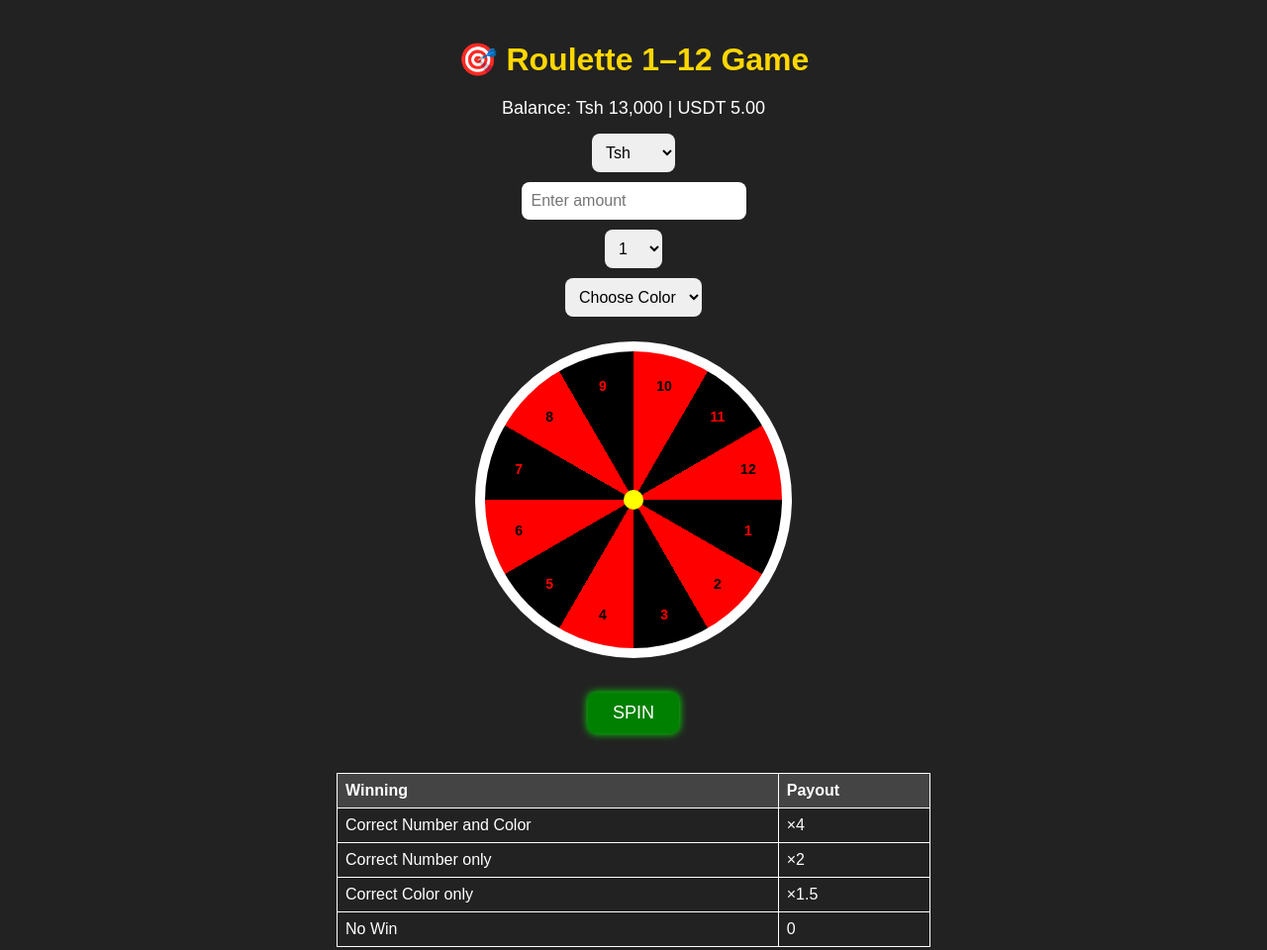
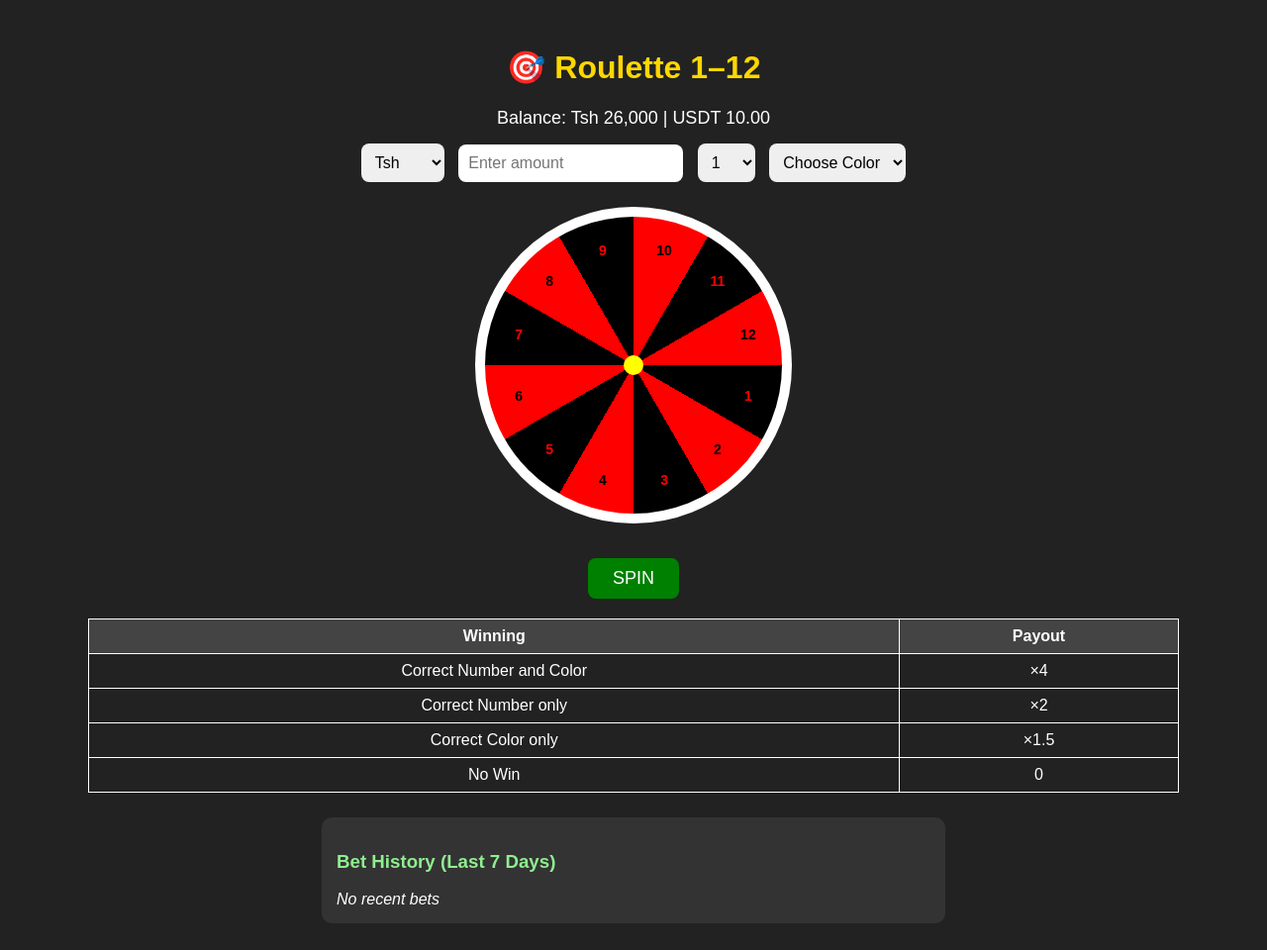
Before and after one commit to realinvestment/real-investment-, a plain HTML site: page roulette.html in a window 1280 px wide. Shown: the top 960 px of the page at 99% size. Drawn offline with Linux system fonts and the light colour scheme.

Commit message:
Add files via upload

```diff
--- a/roulette.html
+++ b/roulette.html
@@ -2,8 +2,7 @@
 <html lang="en">
 <head>
   <meta charset="UTF-8" />
-  <title>🎯 Roulette 1–12 Game</title>
-  <meta name="viewport" content="width=device-width, initial-scale=1" />
+  <title>Roulette 1-12 Game</title>
   <style>
     /* ====== BASIC PAGE STYLING ====== */
     body {
@@ -12,13 +11,8 @@
       font-family: Arial, sans-serif;
       text-align: center;
       padding: 20px;
-      margin: 0;
-      min-height: 100vh;
-      display: flex;
-      flex-direction: column;
-      align-items: center;
     }
-    h1 { color: gold; margin-bottom: 10px; }
+    h1 { color: gold; }
 
     /* Smooth transition for animations */
     .wheel, .ball, .number-label, button, input, select {
@@ -42,7 +36,6 @@
         red 300deg 330deg, black 330deg 360deg
       );
       position: relative;
-      user-select: none;
     }
 
     /* Number labels inside the wheel */
@@ -69,14 +62,12 @@
       top: 140px;
       left: 140px;
       z-index: 10;
-      pointer-events: none;
     }
 
     /* Balance & result display */
     .balance, .result {
       font-size: 18px;
       margin: 10px 0;
-      user-select: none;
     }
 
     /* Inputs & selects */
@@ -86,8 +77,6 @@
       margin: 5px;
       border-radius: 8px;
       border: none;
-      outline: none;
-      user-select: none;
     }
 
     /* Spin button */
@@ -100,17 +89,6 @@
       background: green;
       color: white;
       cursor: pointer;
-      user-select: none;
-      box-shadow: 0 0 8px #0f0;
-      transition: background 0.3s ease;
-    }
-    button:hover {
-      background: #0a0;
-    }
-    button:disabled {
-      background: #444;
-      cursor: not-allowed;
-      box-shadow: none;
     }
 
     /* Bet history container */
@@ -120,13 +98,13 @@
       padding: 15px;
       border-radius: 10px;
       max-width: 600px;
-      width: 100%;
+      margin-left: auto;
+      margin-right: auto;
       text-align: left;
       max-height: 200px;
       overflow-y: auto;
-      user-select: none;
     }
-    .history h3 { color: lightgreen; margin-top: 0; }
+    .history h3 { color: lightgreen; }
     .history-entry {
       border-bottom: 1px solid #555;
       padding: 5px 0;
@@ -136,17 +114,14 @@
     /* Payout table styling */
     table.payout-table {
       width: 90%;
-      max-width: 600px;
       margin: 20px auto;
       border-collapse: collapse;
       color: white;
       font-size: 16px;
-      user-select: none;
     }
     table.payout-table th, table.payout-table td {
       border: 1px solid white;
       padding: 8px;
-      text-align: left;
     }
     table.payout-table th {
       background-color: #444;
@@ -154,43 +129,41 @@
   </style>
 </head>
 <body>
-  <h1>🎯 Roulette 1–12 Game</h1>
+  <h1>🎯 Roulette 1–12</h1>
 
   <!-- Balance display -->
   <div class="balance" id="balanceDisplay">Balance: Tsh 0 | USDT 0</div>
 
   <!-- Currency selector -->
-  <select id="currencySelect" aria-label="Select currency">
+  <select id="currencySelect">
     <option value="tzs">Tsh</option>
     <option value="usdt">USDT</option>
   </select>
 
   <!-- Bet amount -->
-  <input type="number" id="betAmount" placeholder="Enter amount" min="1" aria-label="Bet amount" />
+  <input type="number" id="betAmount" placeholder="Enter amount" min="1" />
 
   <!-- Number selection -->
-  <select id="betNumber" aria-label="Select number"></select>
+  <select id="betNumber"></select>
 
   <!-- Color selection -->
-  <select id="betColor" aria-label="Select color">
+  <select id="betColor">
     <option value="">Choose Color</option>
     <option value="red">Red</option>
     <option value="black">Black</option>
   </select>
 
   <!-- Roulette wheel -->
-  <div class="wheel" id="wheel" aria-hidden="true">
+  <div class="wheel" id="wheel">
     <div class="ball" id="ball"></div>
   </div>
 
   <!-- Spin button -->
-  <button id="spinButton">SPIN</button>
-
-  <!-- Result display -->
+  <button onclick="spin()">SPIN</button>
   <div class="result" id="result"></div>
 
   <!-- Payout Table -->
-  <table class="payout-table" aria-label="Payout table">
+  <table class="payout-table">
     <thead>
       <tr><th>Winning</th><th>Payout</th></tr>
     </thead>
@@ -203,14 +176,14 @@
   </table>
 
   <!-- Bet history -->
-  <div class="history" id="historySection" aria-live="polite" aria-atomic="true">
+  <div class="history" id="historySection">
     <h3>Bet History (Last 7 Days)</h3>
     <div id="historyList"><i>No bets yet</i></div>
   </div>
 
   <!-- Sounds -->
-  <audio id="winSound" src="https://www.soundjay.com/buttons/sounds/button-3.mp3" preload="auto"></audio>
-  <audio id="loseSound" src="https://www.soundjay.com/button/sounds/button-10.mp3" preload="auto"></audio>
+  <audio id="winSound" src="https://www.soundjay.com/buttons/sounds/button-3.mp3"></audio>
+  <audio id="loseSound" src="https://www.soundjay.com/button/sounds/button-10.mp3"></audio>
 
   <script>
     /* ====== DOM ELEMENTS ====== */
@@ -223,7 +196,6 @@
     const wheel = document.getElementById("wheel");
     const ball = document.getElementById("ball");
     const historyList = document.getElementById("historyList");
-    const spinButton = document.getElementById("spinButton");
     const winSound = document.getElementById("winSound");
     const loseSound = document.getElementById("loseSound");
 
@@ -232,7 +204,6 @@
     const colors = ["red", "black", "red", "black", "red", "black", "red", "black", "red", "black", "red", "black"];
 
     /* ====== INITIAL WHEEL SETUP ====== */
-    function setupWheelNumbers() {
     for (let i = 1; i <= 12; i++) {
       // Add option to betNumber dropdown
       const opt = document.createElement("option");
@@ -253,17 +224,18 @@
       label.style.color = colors[i - 1];
       wheel.appendChild(label);
     }
+
+    /* ====== BALANCE FUNCTIONS ====== */
+    function getUser() {
+      return JSON.parse(localStorage.getItem("currentUser")) || { deposit: 0 };
     }
 
-    /* ====== BALANCE FUNCTIONS ====== */
-    function getCurrentUser() {
-      return JSON.parse(localStorage.getItem("currentUser")) || { deposit: 0 };
-    }
-    function saveCurrentUser(user) {
+    function saveUser(user) {
       localStorage.setItem("currentUser", JSON.stringify(user));
     }
-    function updateBalanceDisplay() {
-      const user = getCurrentUser();
+
+    function updateBalance() {
+      const user = getUser();
       const usdt = user.deposit || 0;
       const tzs = usdt * conversionRate;
       balanceDisplay.textContent = `Balance: Tsh ${tzs.toLocaleString()} | USDT ${usdt.toFixed(2)}`;
@@ -274,7 +246,7 @@
       const amount = parseFloat(betAmount.value);
       const chosenNumber = parseInt(betNumber.value);
       const chosenColor = betColor.value;
-      const user = getCurrentUser();
+      const user = getUser();
       const currency = currencySelect.value;
       const balanceUSDT = user.deposit || 0;
 
@@ -296,12 +268,8 @@
 
       // Deduct bet from balance
       user.deposit -= betAmountUSDT;
-      saveCurrentUser(user);
-      updateBalanceDisplay();
-
-      // Disable button to prevent double spin
-      spinButton.disabled = true;
-      result.textContent = "Spinning... Good luck! 🎲";
+      saveUser(user);
+      updateBalance();
 
       // Spin wheel animation
       const spinDegrees = 1440 + Math.floor(Math.random() * 360); // multiple spins + random
@@ -327,8 +295,7 @@
 
       // Result calculation after animation
       setTimeout(() => {
-        const loseChance = 0.75; // 75% chance to lose
-        const isLoss = Math.random() < loseChance;
+        const isLoss = Math.random() < 0.75; // 75% chance to lose
         let payout = 0;
         let message = `🎯 Number: ${winningNumber}, Color: ${winningColor.toUpperCase()}. `;
 
@@ -354,8 +321,8 @@
           // Add payout to balance
           if (payout > 0) {
             user.deposit += payout;
-            saveCurrentUser(user);
-            updateBalanceDisplay();
+            saveUser(user);
+            updateBalance();
             winSound.play();
           } else {
             loseSound.play();
@@ -363,9 +330,6 @@
 
           result.textContent = message;
         }
-
-        // Enable spin button again
-        spinButton.disabled = false;
 
         // Save bet history
         saveBetHistory({
@@ -413,16 +377,17 @@
 
     /* ====== ON PAGE LOAD ====== */
     window.onload = () => {
-      // Initialize user deposit if none exists
-      if (!localStorage.getItem("currentUser")) {
-        saveCurrentUser({ deposit: 5 }); // start with 5 USDT
+      updateBalance();
+      renderBetHistory();
+
+      // Optional: Initialize balance if none exists
+      let user = getUser();
+      if (!user.deposit || user.deposit === 0) {
+        user.deposit = 10; // initialize with 10 USDT
+        saveUser(user);
+        updateBalance();
       }
-      setupWheelNumbers();
-      updateBalanceDisplay();
-      renderBetHistory();
     };
-
-    spinButton.addEventListener("click", spin);
   </script>
 </body>
 </html>
```
Lines whose indentation alone changed are shown as unchanged.
